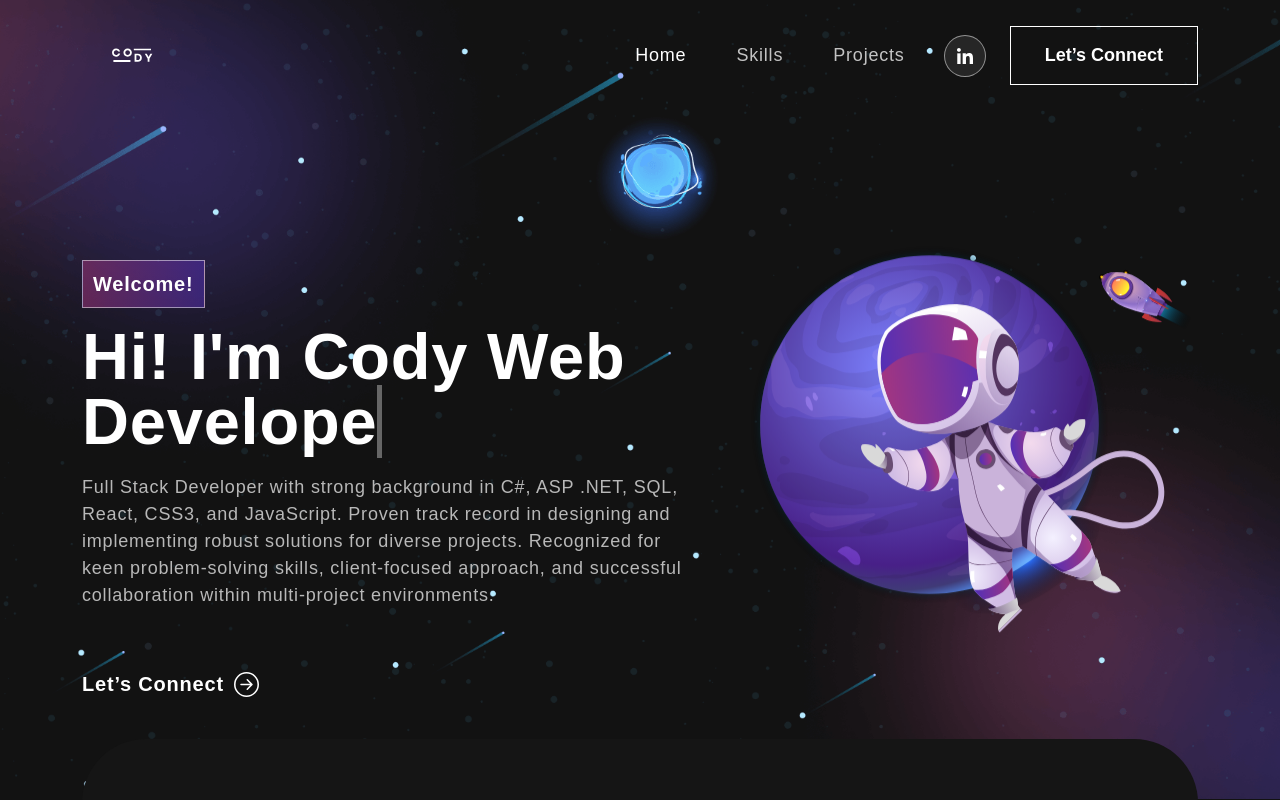
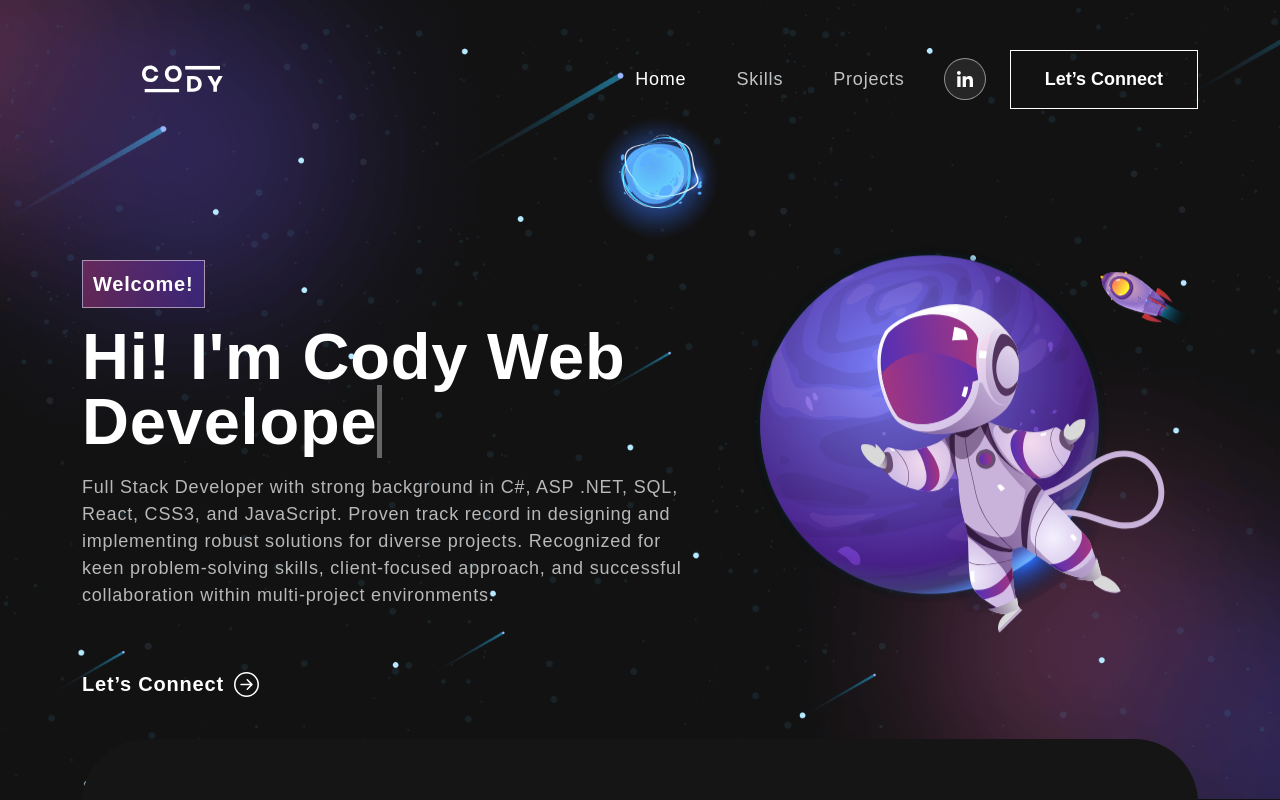
Before and after one commit to Cktestakis/ck-portfolio.io, a React (Create React App) app: page / in a window 1280 px wide. Shown: the top 800 px of the page. Built offline with nearby package versions, Linux system fonts and the light colour scheme; no server answers.

Commit message:
Resized logo

```diff
--- a/src/App.css
+++ b/src/App.css
@@ -97,6 +97,13 @@ nav.navbar.scrolled {
 nav.navbar a.navbar-brand {
     width: 9%;
 }
+
+/* Adjust width and height of the logo */
+nav.navbar .navbar-brand img {
+  width:200px;
+  height: auto;
+}
+
 nav.navbar .navbar-nav .nav-link.navbar-link {
   font-weight: 400;
   color: #fff !important;
```
